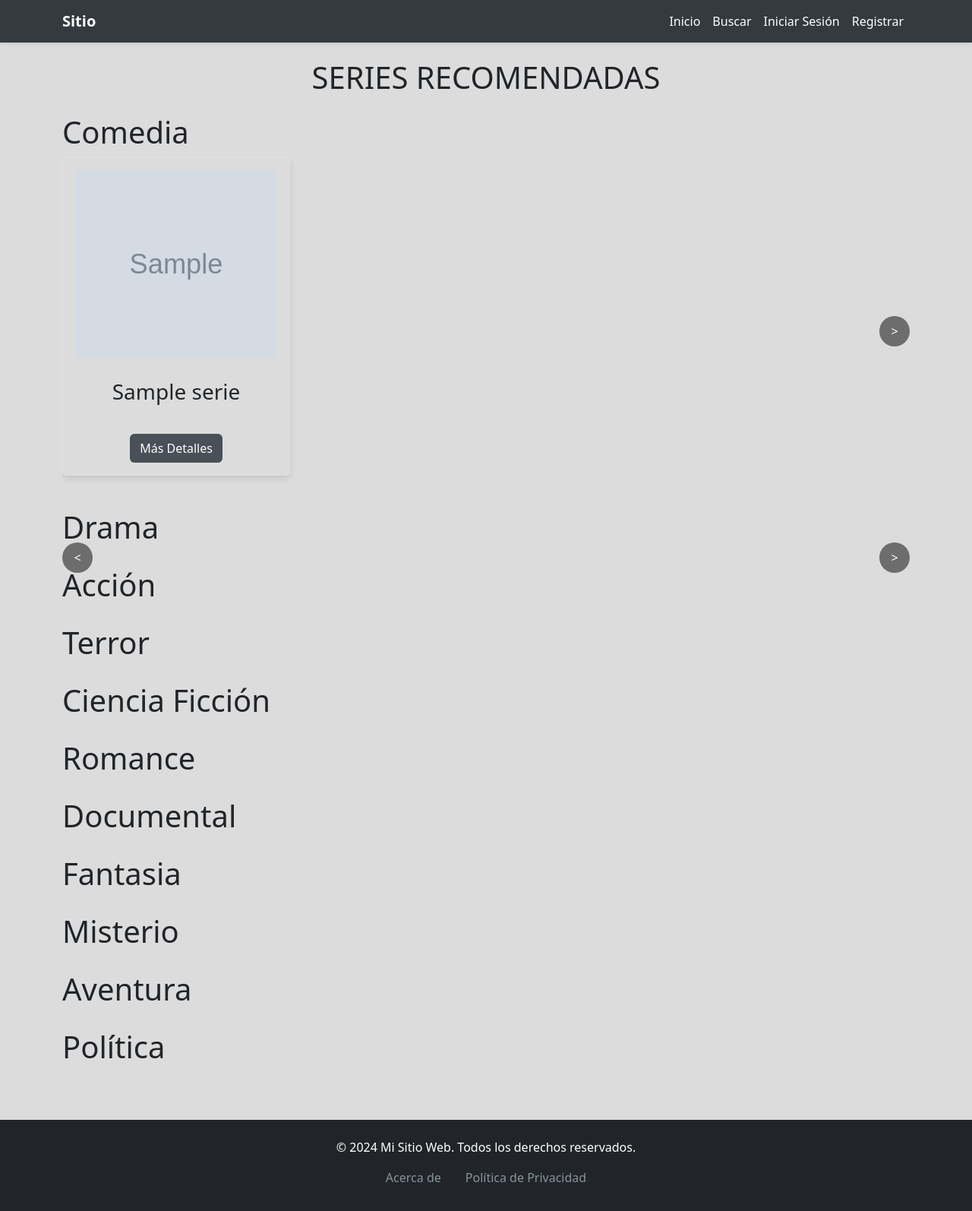
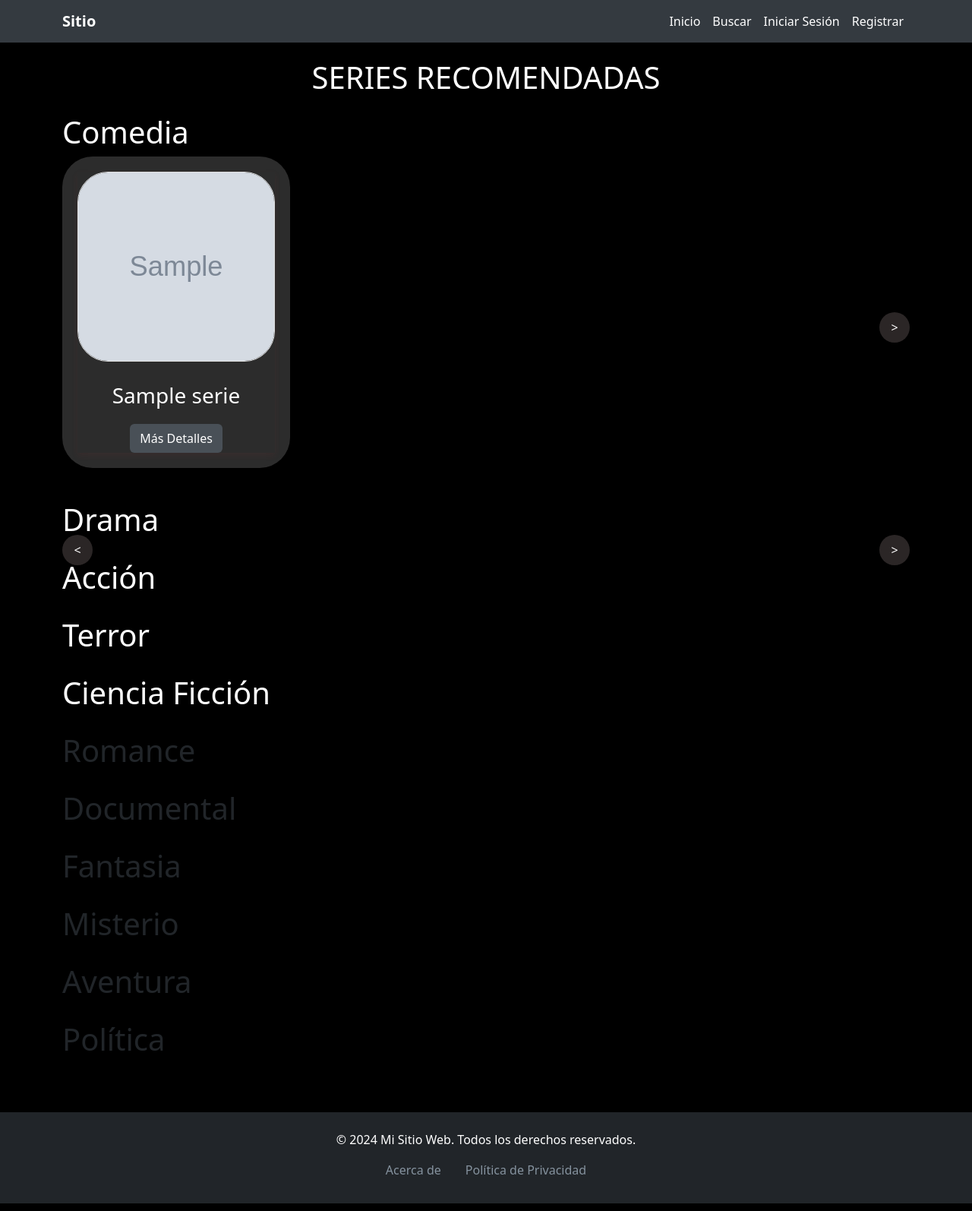
Before and after one commit to cancemagustin/EntregaFinal_Cancelare, a Django app: page /home/ in a window 1280 px wide. Shown: the whole page at 76% size. Run offline with Django 5.2, Linux system fonts and the light colour scheme; tables that the repository leaves empty hold one stand-in row (values such as "Sample post"); grey boxes marked "Sample" are stand-in pictures; some libraries are stand-ins or nearby versions.

Commit message:
cambiando interfaz home

```diff
--- a/Main/templates/Main/base.html
+++ b/Main/templates/Main/base.html
@@ -6,7 +6,7 @@
     <title>Blog | {% block title %}{% endblock title %}</title>
     <link href="https://cdn.jsdelivr.net/npm/bootstrap@5.3.3/dist/css/bootstrap.min.css" rel="stylesheet" integrity="sha384-QWTKZyjpPEjISv5WaRU9OFeRpok6YctnYmDr5pNlyT2bRjXh0JMhjY6hW+ALEwIH" crossorigin="anonymous">
 </head>
-<body style="background-color: #dcdcdc;">
+<body style="background-color: #000000;">
     <nav class="navbar navbar-expand-lg navbar-dark shadow-sm fixed-top" style="background-color: #343a40;">
         <div class="container">
           <a class="navbar-brand fw-bold text-primary text-white" href="{% url 'Main:home' %}">Sitio</a>
@@ -57,7 +57,7 @@
         </div>
     </nav>
     <div class="mt-5" style="padding: 0px 20px;">
-        <h1 class="text-center mb-4 " style="padding-top: 30px;">
+        <h1 class="text-center mb-4 " style="padding-top: 30px; color: white;">
           {% block title_content %}
             {% endblock title_content %}
         </h1>
--- a/Main/templates/Main/home.html
+++ b/Main/templates/Main/home.html
@@ -16,6 +16,10 @@
 .d-flex.overflow-auto::-webkit-scrollbar {
     display: none; /* Oculta la barra en navegadores basados en WebKit */
 }
+.series-title {
+    color: white;
+}
+
 .scroll-button {
     position: absolute;
     top: 50%;
@@ -67,6 +71,9 @@
     .d-flex.overflow-auto::-webkit-scrollbar {
         display: none; /* Oculta la barra en navegadores basados en WebKit */
     }
+    .genero_tittle{
+        color: white;
+    }
     .scroll-button {
         position: absolute;
         top: 50%;
@@ -74,7 +81,7 @@
         width: 40px;
         height: 40px;
         border: none;
-        background-color: rgba(0, 0, 0, 0.5);
+        background-color: rgba(87, 77, 77, 0.5);
         color: white;
         border-radius: 50%;
         cursor: pointer;
@@ -108,7 +115,7 @@
 
 
     <div class="container mt-1">
-        <h1>Comedia</h1>
+        <h1 class="genero_tittle">Comedia</h1>
         <div class="position-relative">
             {% if series|length > 4 %}
                 <button class="scroll-button left" onclick="scrollContent('left', 'comedia')">&lt;</button>
@@ -117,19 +124,17 @@
             <div id="comedia" class="d-flex overflow-auto pb-3" style="scroll-snap-type: x mandatory; -webkit-overflow-scrolling: touch;">
                 {% for serie in series %}
                     {% if "Comedia" in serie.genero|stringformat:"s" %}
-                        <div class="col-md-4 mb-4" style="flex: 0 0 auto; width: 300px; margin-right: 10px; scroll-snap-align: start;">
-                            <div class="d-flex flex-column border p-3 rounded" style="border-radius: 8px; box-shadow: 0 4px 8px rgba(0, 0, 0, 0.1); height: 420px;">
-                                <div class="mb-3" style="flex-grow: 1;">
+                        <div class="col-md-4 mb-4" style="flex: 0 0 auto; width: 300px; margin-right: 10px; scroll-snap-align: start; background-color: rgb(44, 44, 44); border-radius: 40px; padding: 20px;">
+                            <div class="d-flex flex-column align-items-center justify-content-between" style="box-shadow: 0 4px 8px rgba(158, 50, 50, 0.1); height: 370px;">
+                                <div class="mb-3" style="flex-grow: 1; text-align: center;">
                                     {% if serie.imagen %}
-                                        <img src="{{ serie.imagen.url }}" alt="Imagen de {{ serie.titulo }}" class="img-fluid" style="border: 1px solid #ddd; border-radius: 5px; width: 100%; height: 250px; object-fit: cover;">
+                                        <img src="{{ serie.imagen.url }}" alt="Imagen de {{ serie.titulo }}" class="img-fluid" style="border: 1px solid #ddd; border-radius: 40px; width: 100%; height: 250px; object-fit: cover;">
                                     {% else %}
-                                        <p>No hay imagen disponible.</p>
+                                        <p style="color: white;">No hay imagen disponible.</p>
                                     {% endif %}
                                 </div>
-                                <div class="d-flex flex-column justify-content-between" style="height: 100%; padding-top: 10px;">
-                                    <h2 class="h3 text-center mb-1">{{ serie.titulo }}</h2>
-                                    <a href="{% url 'Series:serie_details' id=serie.id %}" class="btn mx-auto" style="background-color: #495057; color: white;">Más Detalles</a>
-                                </div>
+                                <h2 class="h3 text-center series-title" style="color: white; flex-grow: 1; display: flex;   text-align: center;">{{ serie.titulo }}</h2>
+                                <a href="{% url 'Series:serie_details' id=serie.id %}" class="btn mx-auto" style="background-color: #495057; color: white; margin-top: auto;">Más Detalles</a>
                             </div>
                         </div>
                     {% endif %}
@@ -139,7 +144,7 @@
         </div>
     </div>
         <div class="container mt-1">
-            <h1>Drama</h1>
+            <h1 class="genero_tittle">Drama</h1>
             <div class="position-relative">
                 <button class="scroll-button left" onclick="scrollContent('left', 'Drama')">&lt;</button>
                 <div id="Drama" class="d-flex overflow-auto pb-3" style="scroll-snap-type: x mandatory; -webkit-overflow-scrolling: touch;">
@@ -155,7 +160,7 @@
                                         {% endif %}
                                     </div>
                                     <div class="d-flex flex-column justify-content-between" style="height: 100%; padding-top: 10px;">
-                                        <h2 class="h3 text-center mb-1">{{ serie.titulo }}</h2>
+                                        <h2 class="h3 text-center mb-1 series-title">{{ serie.titulo }}</h2>
                                         <a href="{% url 'Series:serie_details' id=serie.id %}" class="btn mx-auto" style="background-color: #495057; color: white;">Más Detalles</a>
                                     </div>
                                 </div>
@@ -167,7 +172,7 @@
             </div>
         </div>
     <div class="container mt-1">
-        <h1>Acción</h1>
+        <h1 class="genero_tittle">Acción</h1>
         <div class="d-flex overflow-auto pb-3" style="scroll-snap-type: x mandatory; -webkit-overflow-scrolling: touch;">
             {% for serie in series %}
                 {% if "Acción" in serie.genero|stringformat:"s" %}
@@ -181,7 +186,8 @@
                                 {% endif %}
                             </div>
                             <div class="d-flex flex-column justify-content-between" style="height: 100%; padding-top: 10px;">
-                                <h2 class="h3 text-center mb-1">{{ serie.titulo }}</h2>
+                                <h2 class="h3 text-center mb-1 series-title">{{ serie.titulo }}</h2>
+
                                 <a href="{% url 'Series:serie_details' id=serie.id %}" class="btn mx-auto" style="background-color: #495057; color: white;">Más Detalles</a>
                             </div>
                         </div>
@@ -191,7 +197,7 @@
         </div>
     </div>
     <div class="container mt-1">
-        <h1>Terror</h1>
+        <h1 class="genero_tittle">Terror</h1>
         <div class="d-flex overflow-auto pb-3" style="scroll-snap-type: x mandatory; -webkit-overflow-scrolling: touch;">
             {% for serie in series %}
                 {% if "Terror" in serie.genero|stringformat:"s" %}
@@ -205,7 +211,8 @@
                                 {% endif %}
                             </div>
                             <div class="d-flex flex-column justify-content-between" style="height: 100%; padding-top: 10px;">
-                                <h2 class="h3 text-center mb-1">{{ serie.titulo }}</h2>
+                                <h2 class="h3 text-center mb-1 series-title">{{ serie.titulo }}</h2>
+
                                 <a href="{% url 'Series:serie_details' id=serie.id %}" class="btn mx-auto" style="background-color: #495057; color: white;">Más Detalles</a>
                             </div>
                         </div>
@@ -215,7 +222,7 @@
         </div>
     </div>
     <div class="container mt-1">
-        <h1>Ciencia Ficción</h1>
+        <h1 class="genero_tittle">Ciencia Ficción</h1>
         <div class="d-flex overflow-auto pb-3" style="scroll-snap-type: x mandatory; -webkit-overflow-scrolling: touch;">
             {% for serie in series %}
                 {% if "Ciencia Ficción" in serie.genero|stringformat:"s" %}
@@ -229,7 +236,8 @@
                                 {% endif %}
                             </div>
                             <div class="d-flex flex-column justify-content-between" style="height: 100%; padding-top: 10px;">
-                                <h2 class="h3 text-center mb-1">{{ serie.titulo }}</h2>
+                                <h2 class="h3 text-center mb-1 series-title">{{ serie.titulo }}</h2>
+
                                 <a href="{% url 'Series:serie_details' id=serie.id %}" class="btn mx-auto" style="background-color: #495057; color: white;">Más Detalles</a>
                             </div>
                         </div>
@@ -253,7 +261,8 @@
                                 {% endif %}
                             </div>
                             <div class="d-flex flex-column justify-content-between" style="height: 100%; padding-top: 10px;">
-                                <h2 class="h3 text-center mb-1">{{ serie.titulo }}</h2>
+                                <h2 class="h3 text-center mb-1 series-title">{{ serie.titulo }}</h2>
+
                                 <a href="{% url 'Series:serie_details' id=serie.id %}" class="btn mx-auto" style="background-color: #495057; color: white;">Más Detalles</a>
                             </div>
                         </div>
@@ -277,7 +286,8 @@
                                 {% endif %}
                             </div>
                             <div class="d-flex flex-column justify-content-between" style="height: 100%; padding-top: 10px;">
-                                <h2 class="h3 text-center mb-1">{{ serie.titulo }}</h2>
+                                <h2 class="h3 text-center mb-1 series-title">{{ serie.titulo }}</h2>
+
                                 <a href="{% url 'Series:serie_details' id=serie.id %}" class="btn mx-auto" style="background-color: #495057; color: white;">Más Detalles</a>
                             </div>
                         </div>
@@ -301,7 +311,8 @@
                                 {% endif %}
                             </div>
                             <div class="d-flex flex-column justify-content-between" style="height: 100%; padding-top: 10px;">
-                                <h2 class="h3 text-center mb-1">{{ serie.titulo }}</h2>
+                                <h2 class="h3 text-center mb-1 series-title">{{ serie.titulo }}</h2>
+
                                 <a href="{% url 'Series:serie_details' id=serie.id %}" class="btn mx-auto" style="background-color: #495057; color: white;">Más Detalles</a>
                             </div>
                         </div>
@@ -325,7 +336,8 @@
                                 {% endif %}
                             </div>
                             <div class="d-flex flex-column justify-content-between" style="height: 100%; padding-top: 10px;">
-                                <h2 class="h3 text-center mb-1">{{ serie.titulo }}</h2>
+                                <h2 class="h3 text-center mb-1 series-title">{{ serie.titulo }}</h2>
+
                                 <a href="{% url 'Series:serie_details' id=serie.id %}" class="btn mx-auto" style="background-color: #495057; color: white;">Más Detalles</a>
                             </div>
                         </div>
@@ -349,7 +361,8 @@
                                 {% endif %}
                             </div>
                             <div class="d-flex flex-column justify-content-between" style="height: 100%; padding-top: 10px;">
-                                <h2 class="h3 text-center mb-1">{{ serie.titulo }}</h2>
+                                <h2 class="h3 text-center mb-1 series-title">{{ serie.titulo }}</h2>
+
                                 <a href="{% url 'Series:serie_details' id=serie.id %}" class="btn mx-auto" style="background-color: #495057; color: white;">Más Detalles</a>
                             </div>
                         </div>
@@ -373,7 +386,8 @@
                                 {% endif %}
                             </div>
                             <div class="d-flex flex-column justify-content-between" style="height: 100%; padding-top: 10px;">
-                                <h2 class="h3 text-center mb-1">{{ serie.titulo }}</h2>
+                                <h2 class="h3 text-center mb-1 series-title">{{ serie.titulo }}</h2>
+
                                 <a href="{% url 'Series:serie_details' id=serie.id %}" class="btn mx-auto" style="background-color: #495057; color: white;">Más Detalles</a>
                             </div>
                         </div>
--- a/Proyecto/settings.py
+++ b/Proyecto/settings.py
@@ -24,7 +24,7 @@
 SECRET_KEY = 'django-insecure-v#xg+d(^l=eviey%d-dsnyewda-o1#)wp*it6(qoom)$^^xn*b'
 
 # SECURITY WARNING: don't run with debug turned on in production!
-DEBUG = False
+DEBUG = True
 
 ALLOWED_HOSTS = ['127.0.0.1', 'localhost']
 
--- a/Proyecto/urls.py
+++ b/Proyecto/urls.py
@@ -26,4 +26,5 @@
     path('', include('Series.urls')),
 
 ]
-urlpatterns += static(settings.MEDIA_URL, document_root=settings.MEDIA_ROOT)
+if settings.DEBUG:
+    urlpatterns += static(settings.MEDIA_URL, document_root=settings.MEDIA_ROOT)
```
Also changed, not shown: Series/migrations/0012_alter_serie_genero.py (added), Series/migrations/0013_alter_serie_imagen.py (added), Series/migrations/0014_alter_serie_imagen.py (added), media/avatars/WhatsApp_Image_2024-12-21_at_16.13.14.jpeg (deleted).
